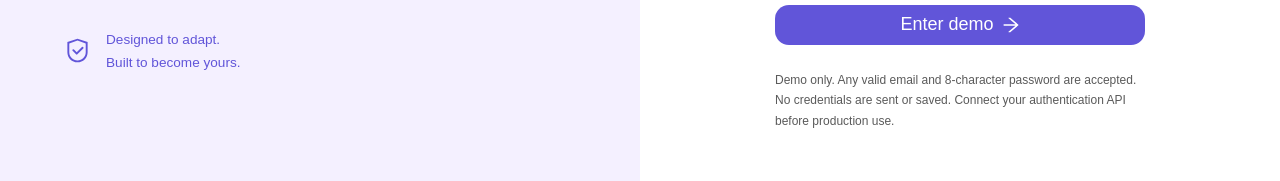
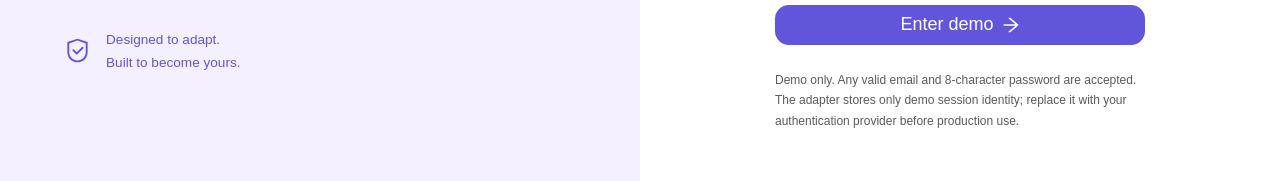
Before and after one commit to ahmaduarmash/erp-template, a React (Vite) app: page /#/login in a window 1280 px wide. Shown: the part 500-681 px from the top of the page. Built offline with nearby package versions, Linux system fonts and the light colour scheme.

Commit message:
refactor: pass login identity through auth boundary

```diff
--- a/src/pages/Login.tsx
+++ b/src/pages/Login.tsx
@@ -2,7 +2,7 @@ import { Button, Form, Input, Tag } from 'antd';
 import { ArrowRightOutlined, SafetyOutlined } from '@ant-design/icons';
 import { useTemplate } from '../theme/ThemeProvider';
 import { Brand } from '../components/shell/Sidebar';
-export default function Login({ onLogin }: { onLogin: () => void }) {
+export default function Login({ onLogin }: { onLogin: (email: string) => void }) {
   const { config } = useTemplate();
   return (
     <main className="login-page">
@@ -30,7 +30,7 @@ export default function Login({ onLogin }: { onLogin: () => void }) {
           <p className="muted">Enter the demo workspace to explore the starter.</p>
           <Form
             layout="vertical"
-            onFinish={onLogin}
+            onFinish={(values: { email: string }) => onLogin(values.email)}
             initialValues={{ email: 'alex@example.com', password: 'demo-workspace' }}
           >
             <Form.Item label="Email" name="email" rules={[{ required: true, type: 'email' }]}>
@@ -44,8 +44,8 @@ export default function Login({ onLogin }: { onLogin: () => void }) {
             </Button>
           </Form>
           <p className="login-disclaimer">
-            Demo only. Any valid email and 8-character password are accepted. No credentials are
-            sent or saved. Connect your authentication API before production use.
+            Demo only. Any valid email and 8-character password are accepted. The adapter stores only
+            demo session identity; replace it with your authentication provider before production use.
           </p>
         </div>
       </section>
```
